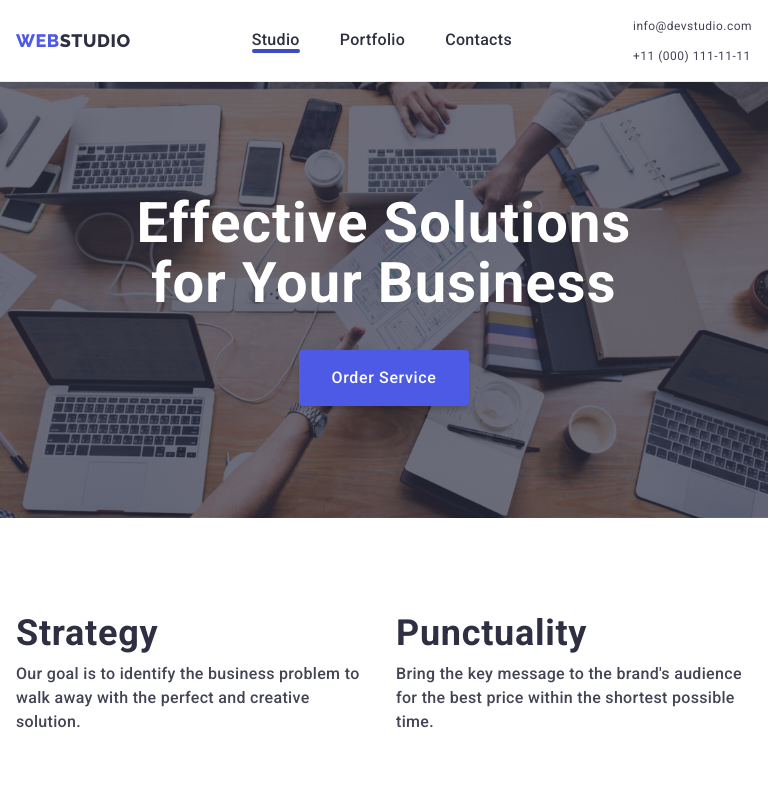
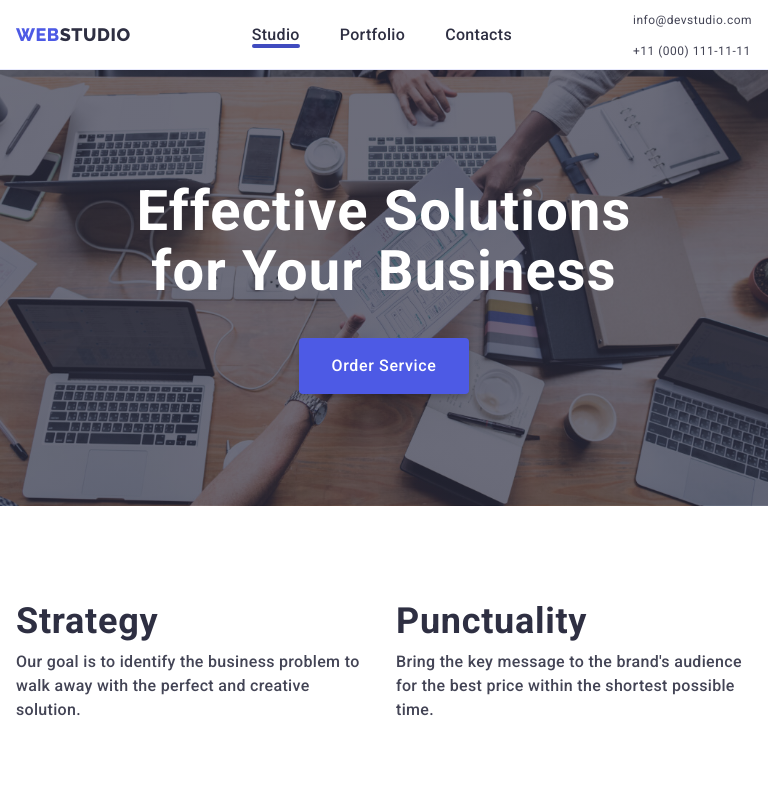
Before and after one commit to NanaTsK/goit-markup-hw-07, a plain HTML site: page index.html in a window 768 px wide. Shown: the top 791 px of the page. Drawn offline with nearby package versions, Linux system fonts and the light colour scheme.

Commit message:
adaptive header

```diff
--- a/css/media.css
+++ b/css/media.css
@@ -49,6 +49,10 @@
     max-width: 768px;
   }
   /** =================================HEADER */
+
+  .logo {
+    padding: 24px 0;
+  }
   .menu-btn-open {
     display: none;
   }
@@ -186,7 +190,7 @@
 
 @media screen and (min-width: 768px) and (max-width: 1199px) {
   .header {
-    padding: 16px 0;
+    padding: 0;
   }
   .contact-list {
     display: flex;
```
